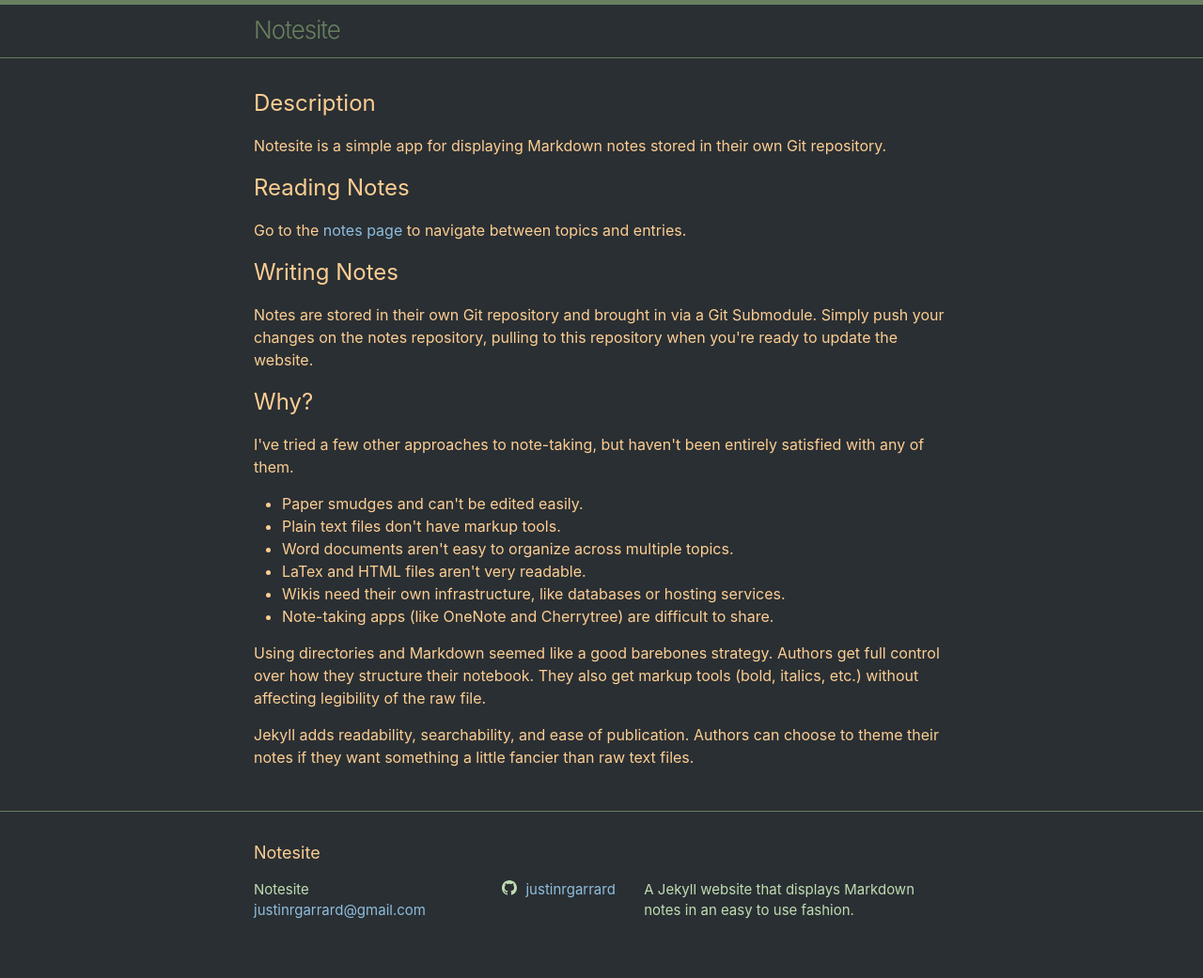
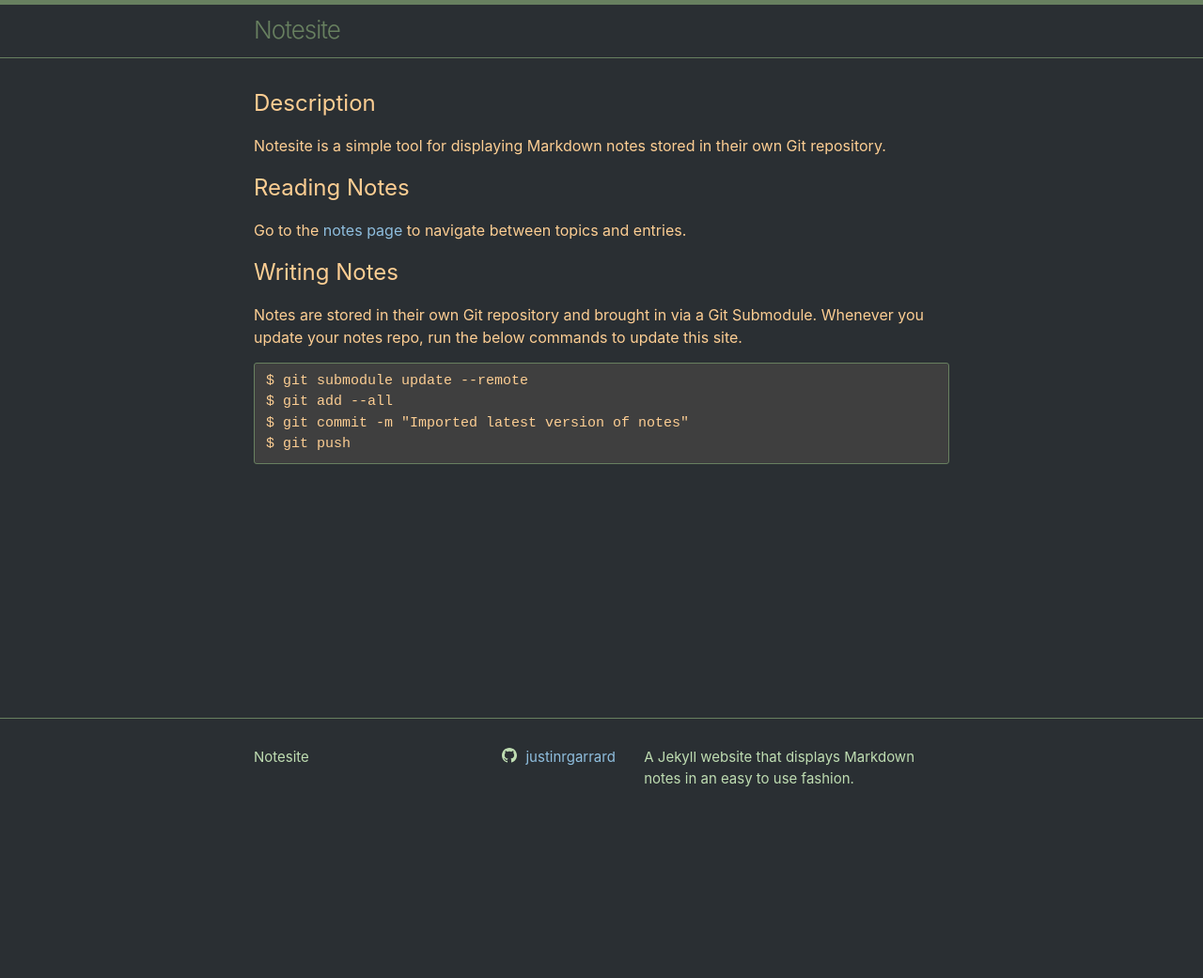
Before and after one commit to justinrgarrard/notesite, a Jekyll site: the page built from index.markdown, in a window 1280 px wide. Shown: the whole page at 94% size. Built offline with Jekyll 4.4.1, drawn with Linux system fonts in a browser that asks for light colours; after the commit the page ends 900 px from its top, so only the background shows below that.

Commit message:
More style changes

```diff
--- a/_includes/footer.html
+++ b/_includes/footer.html
@@ -3,7 +3,7 @@
 
   <div class="wrapper">
 
-    <h2 class="footer-heading">{{ site.title | escape }}</h2>
+<!--    <h2 class="footer-heading">{{ site.title | escape }}</h2>-->
 
     <div class="footer-col-wrapper">
       <div class="footer-col footer-col-1">
@@ -16,7 +16,7 @@
             {%- endif -%}
             </li>
             {%- if site.email -%}
-            <li><a class="u-email" href="mailto:{{ site.email }}">{{ site.email }}</a></li>
+<!--            <li><a class="u-email" href="mailto:{{ site.email }}">{{ site.email }}</a></li>-->
             {%- endif -%}
         </ul>
       </div>
--- a/_includes/head.html
+++ b/_includes/head.html
@@ -4,6 +4,7 @@
   <meta name="viewport" content="width=device-width, initial-scale=1">
   {%- seo -%}
   <link rel="stylesheet" href="{{ "/assets/main.css" | relative_url }}">
+  <link rel="icon" type="image/png" href="/notesite/favicon.png">
   {%- feed_meta -%}
   {%- if jekyll.environment == 'production' and site.google_analytics -%}
     {%- include google-analytics.html -%}
--- a/_layouts/home.html
+++ b/_layouts/home.html
@@ -8,29 +8,19 @@ layout: default
   {%- endif -%}
 
   <h2>Description</h2>
-  <p>Notesite is a simple app for displaying Markdown notes stored in their own Git repository.</p>
+  <p>Notesite is a simple tool for displaying Markdown notes stored in their own Git repository.</p>
 
   <h2>Reading Notes</h2>
   <p>Go to the <a href=notes/>notes page</a> to navigate between topics and entries.</p>
 
   <h2>Writing Notes</h2>
-  <p>Notes are stored in their own Git repository and brought in via a Git Submodule. Simply push your changes on the notes repository, pulling to this repository when you're ready to update the website.</p>
+  <p>Notes are stored in their own Git repository and brought in via a Git Submodule. Whenever you update your notes repo, run the below commands to update this site.</p>
 
-  <h2>Why?</h2>
-  <p>I've tried a few other approaches to note-taking, but haven't been entirely satisfied with any of them.</p>
-
-    <ul>
-      <li>Paper smudges and can't be edited easily.</li>
-      <li>Plain text files don't have markup tools.</li>
-      <li>Word documents aren't easy to organize across multiple topics.</li>
-      <li>LaTex and HTML files aren't very readable.</li>
-      <li>Wikis need their own infrastructure, like databases or hosting services.</li>
-      <li>Note-taking apps (like OneNote and Cherrytree) are difficult to share.</li>
-    </ul>
-
-    <p>Using directories and Markdown seemed like a good barebones strategy. Authors get full control over how they structure their notebook. They also get markup tools (bold, italics, etc.) without affecting legibility of the raw file.</p>
-
-    <p>Jekyll adds readability, searchability, and ease of publication. Authors can choose to theme their notes if they want something a little fancier than raw text files.</p>
+<pre><code>$ git submodule update --remote
+$ git add --all
+$ git commit -m "Imported latest version of notes"
+$ git push
+</code></pre>
 
   {{ content }}
 
```
Also changed, not shown: favicon.png (added).
